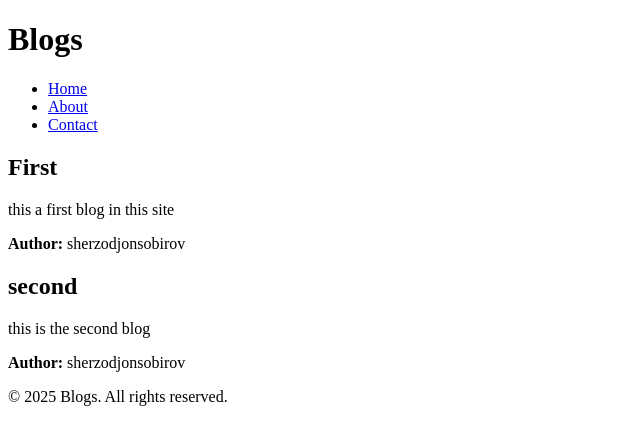
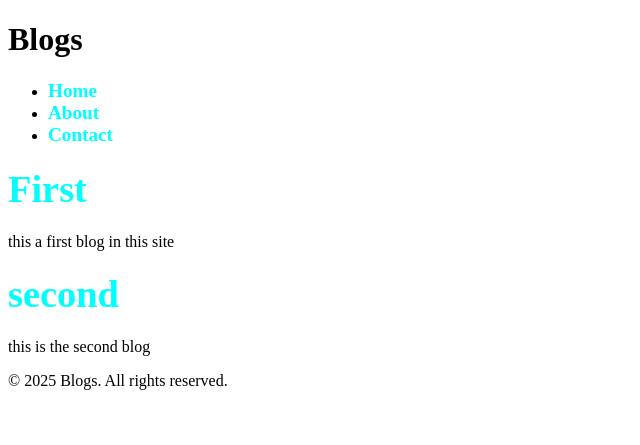
Before and after one commit to Sherzod-006/django_blogs.web, a Django app: page / in a window 1280 px wide. Shown: the top 445 px of the page, without its empty margins (0-640 px from the left). Run offline with Django 5.2, Linux system fonts and the light colour scheme; data comes from the database, SQL or seed files in the repository.

Commit message:
added css file and updated templates

```diff
--- /dev/null
+++ b/static/css/base.css
@@ -0,0 +1,6 @@
+a {
+  color: aqua;
+  text-decoration: none;
+  font-size: 1.2em;
+  font-weight: bold;
+}
--- a/templates/base.html
+++ b/templates/base.html
@@ -1,9 +1,11 @@
+{%load static%}
 <!DOCTYPE html>
 <html lang="en">
   <head>
     <meta charset="UTF-8" />
     <meta name="viewport" content="width=device-width, initial-scale=1.0" />
     <title>Blogs</title>
+    <link rel="stylesheet" href="{% static 'css/base.css' %}" />
   </head>
   <body>
     <header>
--- a/templates/home.html
+++ b/templates/home.html
@@ -1,7 +1,4 @@
 {%extends 'base.html'%} {%block content%} {% for blog in object_list %}
-<div class="blog-post">
-  <h2>{{ blog.title }}</h2>
-  <p>{{ blog.content }}</p>
-  <p><strong>Author:</strong> {{ blog.author }}</p>
-</div>
+<h1><a href="">{{blog.title}}</a></h1>
+<p>{{blog.content}}</p>
 {% endfor %} {%endblock%}
```
